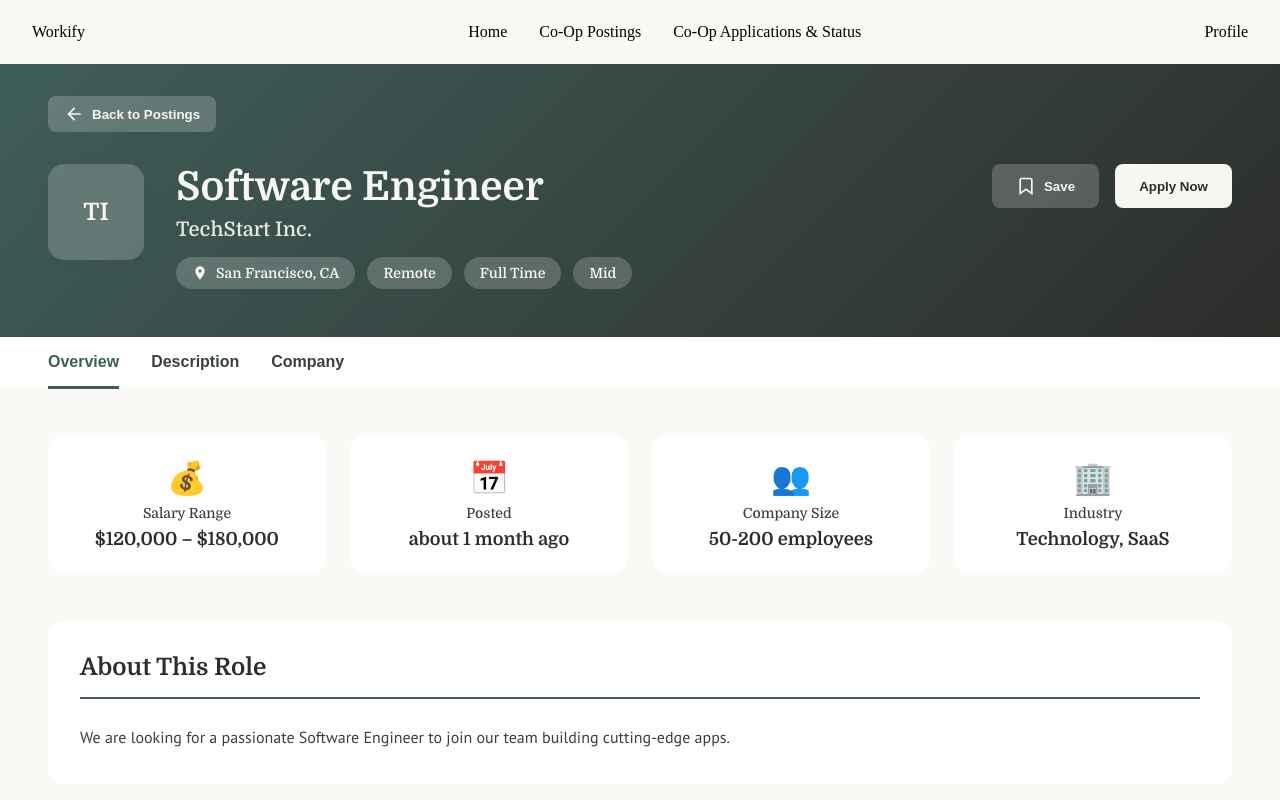
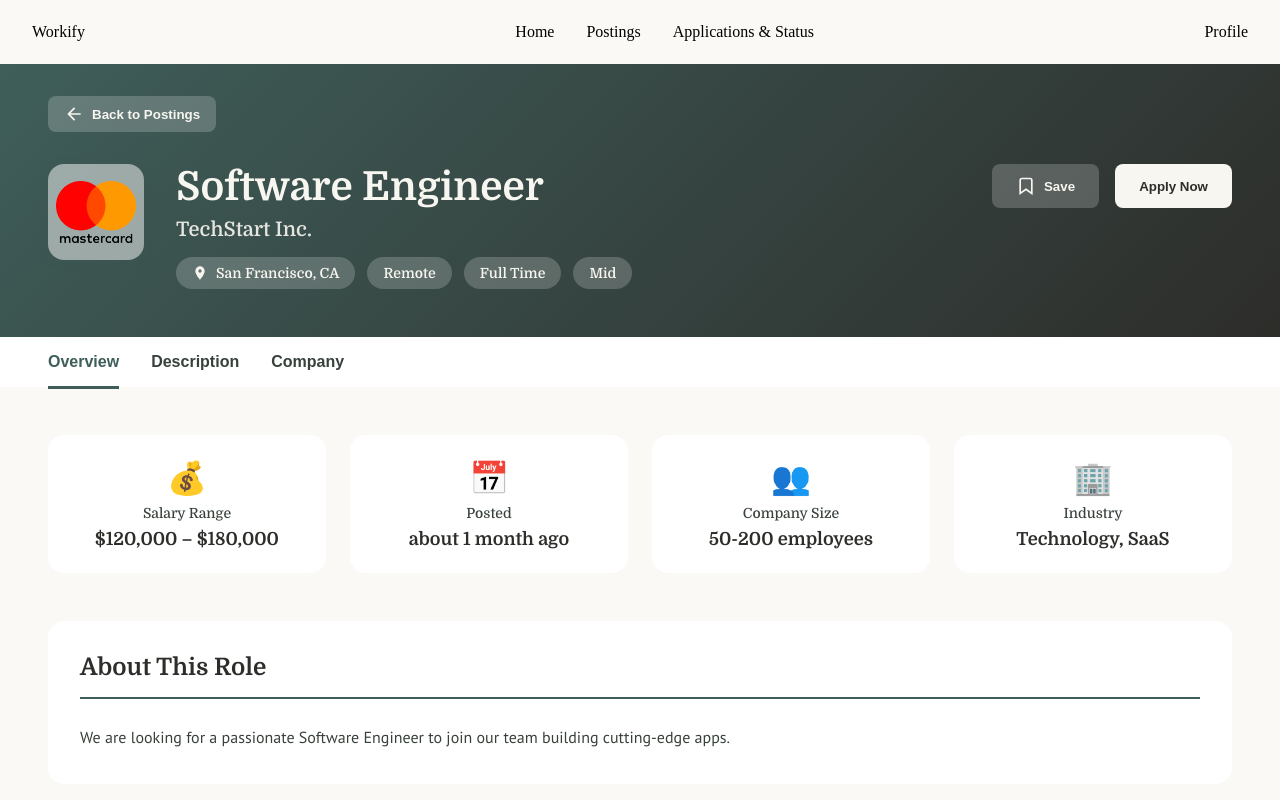
Before and after one commit to jutinwang/Workify, a React app in the folder workify/: page /jobs/1 in a window 1280 px wide. Shown: the top 800 px of the page. Built offline with nearby package versions, Linux system fonts and the light colour scheme; the HTML template or start-up script is replaced by a standard one.

Commit message:
fixed some issues

```diff
--- a/workify/src/common/Header.jsx
+++ b/workify/src/common/Header.jsx
@@ -20,7 +20,7 @@ export default function Header() {
             <a href="/profile-employer">View Your Profile</a>
           </li>
           <li>
-            <a href="/employer-candidates">Co-op Applicants</a>
+            <a href="/employer-candidates">Applicants</a>
           </li>
           <li>
             <a href="/employer-interviews">Interviews & Schedule</a>
@@ -32,10 +32,10 @@ export default function Header() {
             <a href="/">Home</a>
           </li>
           <li>
-            <a href="/jobs">Co-Op Postings</a>
+            <a href="/jobs">Postings</a>
           </li>
           <li>
-            <a href="/applications">Co-Op Applications & Status</a>
+            <a href="/applications">Applications & Status</a>
           </li>
         </ul>
       )}
--- a/workify/src/jobs/ExpandedView/ExpandedJobDetailsView.jsx
+++ b/workify/src/jobs/ExpandedView/ExpandedJobDetailsView.jsx
@@ -2,6 +2,7 @@ import React, { useState } from 'react';
 import { useParams, useNavigate } from 'react-router-dom';
 import './expanded-job-view.css';
 import '../../var.css';
+import masterCard from '../../assets/mastercard.png';
 
 // TODO  FOR ALI: Future Ali can you replace this with it being in broken up components.
 // Mock data - replace with actual data fetching based on jobId
@@ -56,13 +57,6 @@ const ExpandedJobDetailsView = () => {
   const [activeTab, setActiveTab] = useState('overview');
   const job = MOCK_JOB; // Replace with actual data fetching
 
-  const initials = job.company
-    ?.split(" ")
-    .map((w) => w[0])
-    .slice(0, 2)
-    .join("")
-    .toUpperCase();
-
   return (
     <div className="expanded-job-container">
       <div className="ejv-hero">
@@ -74,7 +68,7 @@ const ExpandedJobDetailsView = () => {
         </button>
 
         <div className="ejv-hero-content">
-          <div className="ejv-company-logo">{initials}</div>
+          <img className="ejv-company-logo"src={masterCard}></img>
           <div className="ejv-title-section">
             <h1 className="ejv-title">{job.title}</h1>
             <div className="ejv-company-name">{job.company}</div>
--- a/workify/src/jobs/ExpandedView/expanded-job-view.css
+++ b/workify/src/jobs/ExpandedView/expanded-job-view.css
@@ -43,7 +43,7 @@
   width: 5rem;
   height: 5rem;
   border-radius: 1rem;
-  background: rgba(255, 255, 255, 0.2);
+  background: rgba(253, 253, 253, 0.5);
   backdrop-filter: blur(10px);
   display: grid;
   place-items: center;
--- a/workify/src/jobs/JobDetails.jsx
+++ b/workify/src/jobs/JobDetails.jsx
@@ -1,7 +1,6 @@
 import React from "react";
 import "./job-details.css";
 import "../var.css";
-import ExpandSymbol from "../assets/expand.png";
 import { Link } from "react-router-dom";
 
 export default function JobDetails({ job, onClose }) {
```
